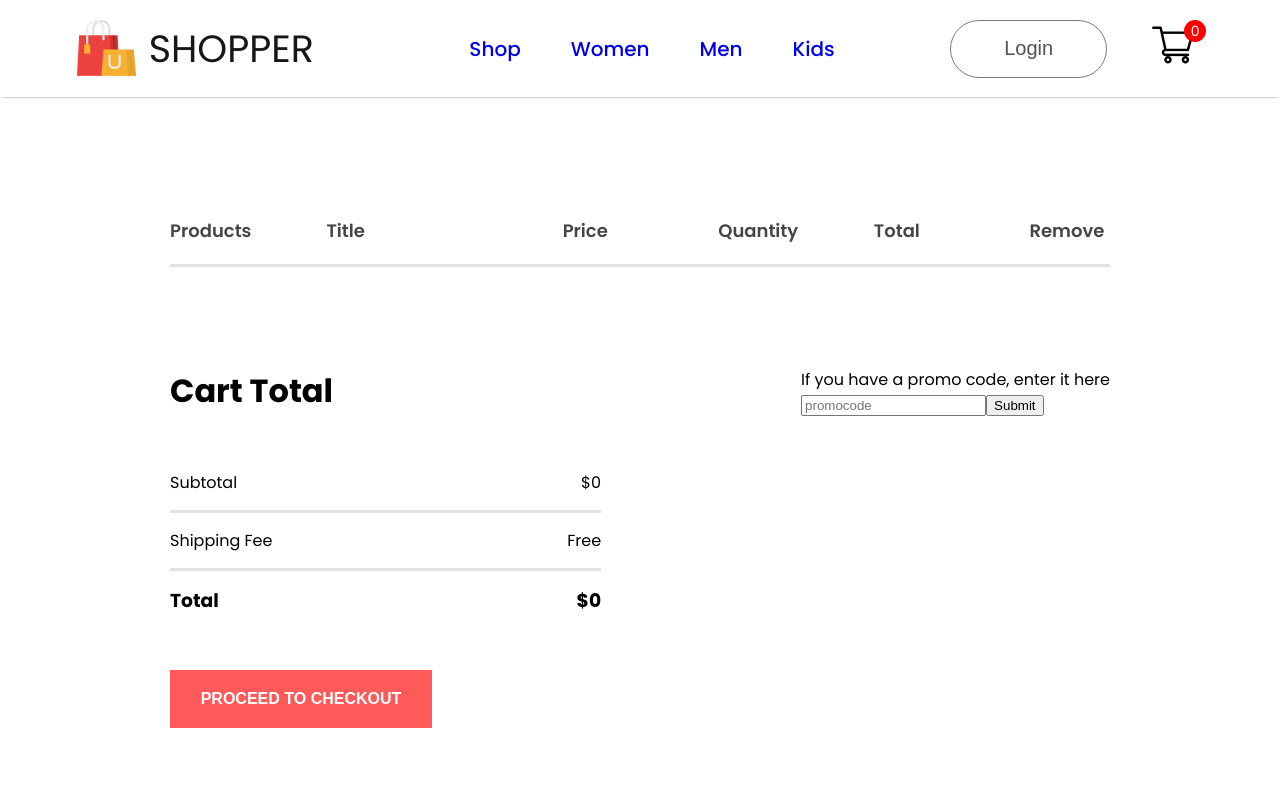
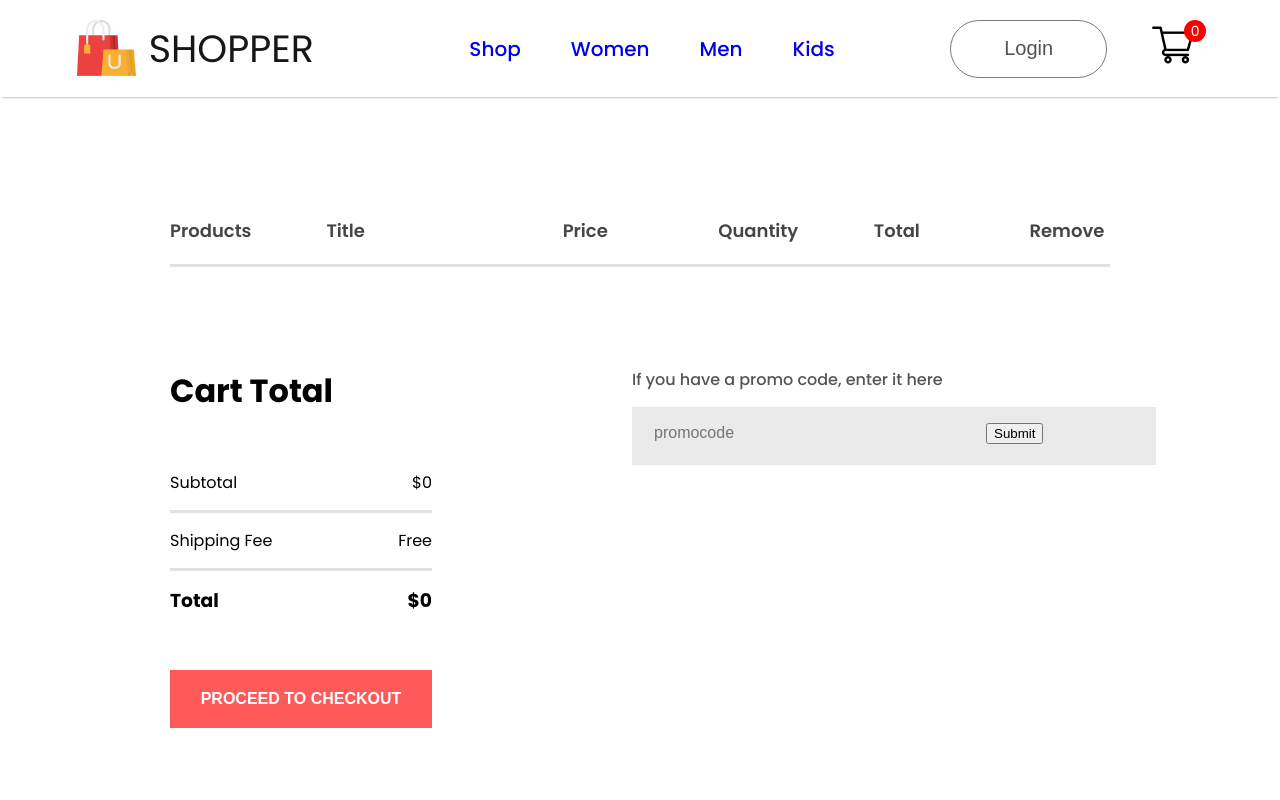
Before and after one commit to CoreyPhillipsOfficial/e-commerce-site, a React (Create React App) app in the folder frontend/: page /cart in a window 1280 px wide. Shown: the top 800 px of the page. Built offline with nearby package versions, Linux system fonts and the light colour scheme.

Commit message:
promo box css

```diff
--- a/frontend/src/Components/CartItems/CartItems.css
+++ b/frontend/src/Components/CartItems/CartItems.css
@@ -71,3 +71,30 @@
     font-weight: 600;
     cursor: pointer;
 }
+
+.cartitems-promocode {
+    flex: 1;
+    font-size: 16px;
+    font-weight: 500;
+}
+
+.cartitems-promocode p {
+    color: #555;
+}
+
+.cartitems-promobox {
+    width: 504px;
+    margin-top: 15px;
+    padding-left: 20px;
+    height: 58px;
+    background: #eaeaea;
+}
+
+.cartitems-promobox input {
+    border: none;
+    outline: none;
+    background: transparent;
+    font-size: 16px;
+    width: 330px;
+    height: 50px;
+}
```
